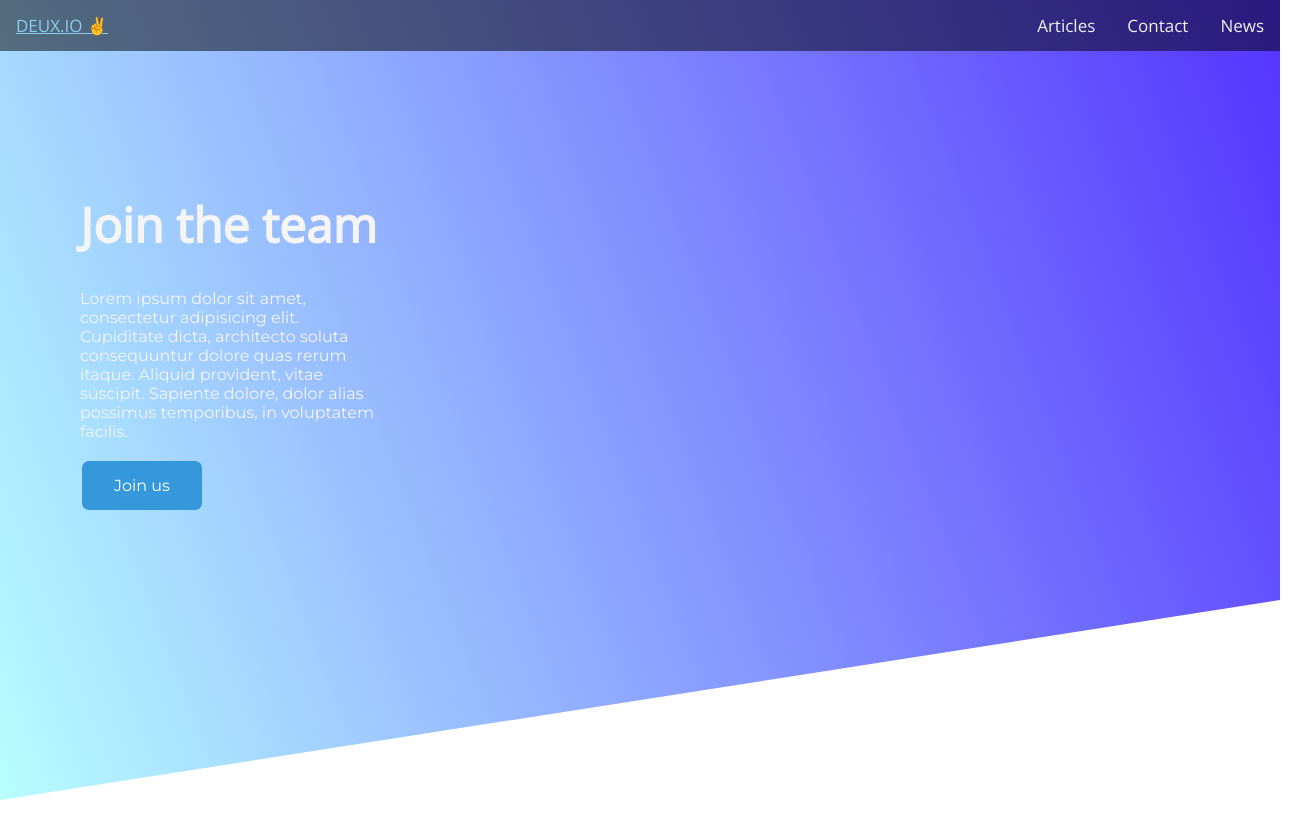
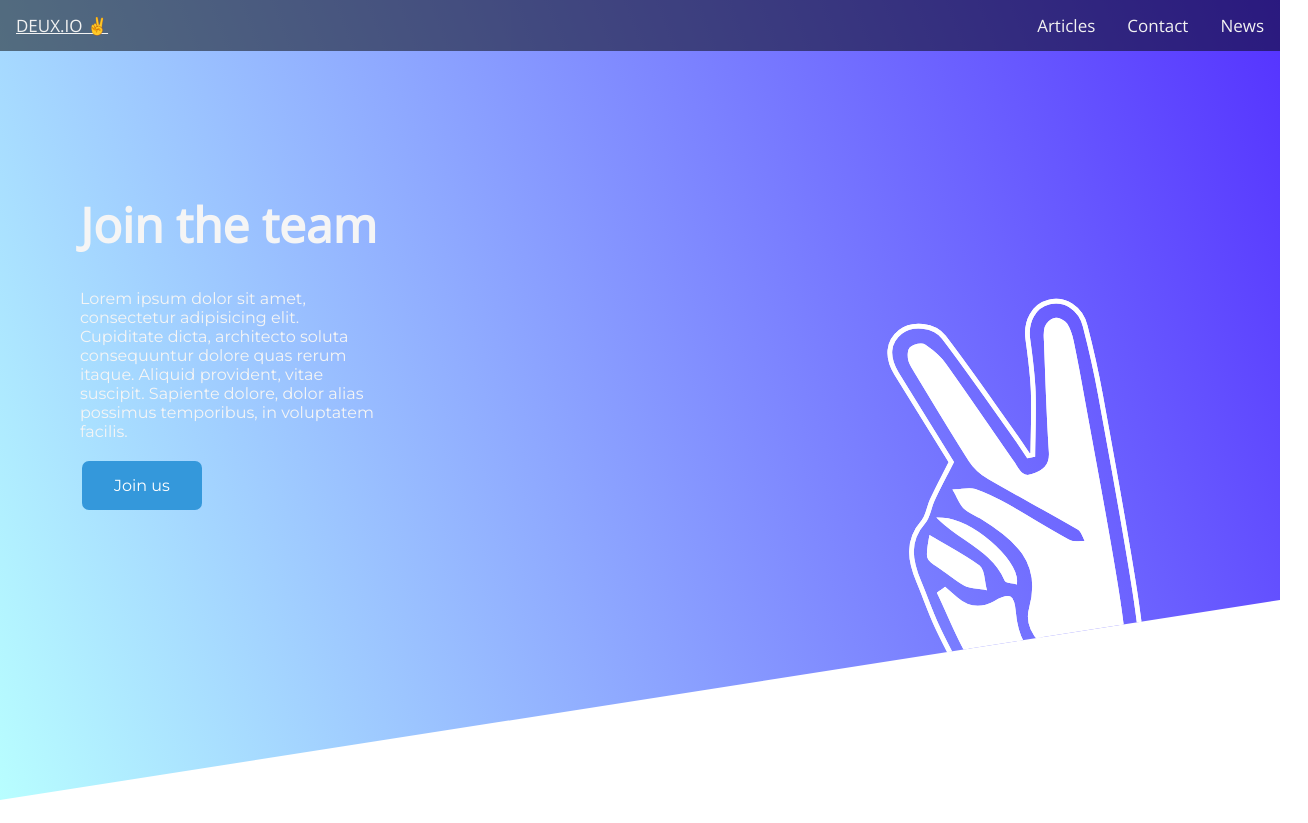
Before and after one commit to Nicolas-vrc/deuxiolove, a plain HTML site: page index.html in a window 1280 px wide. Shown: the top 823 px of the page, 1308 px wide, since content can reach past the window. Drawn offline with nearby package versions, Linux system fonts and the light colour scheme.

Commit message:
logo add

```diff
--- a/index.html
+++ b/index.html
@@ -23,6 +23,7 @@
 		<p>Lorem ipsum dolor sit amet, consectetur adipisicing elit. Cupiditate dicta, architecto soluta consequuntur dolore quas rerum itaque. Aliquid provident, vitae suscipit. Sapiente dolore, dolor alias possimus temporibus, in voluptatem facilis.</p>
 		<button>Join us</button>
 		</div>
+		<img class="logo" src="images/masque.svg" alt="logo">
 	</div>
 <!--MOBILE-->
 	<div class="mobilesection">
--- a/style.css
+++ b/style.css
@@ -84,6 +84,14 @@ button{
 }
 button:hover{
 	 box-shadow: 0 10px 10px 0 rgba(0,0,0,0.24),0 5px 20px 0 rgba(0,0,0,0.19);
+}
+.logo{
+	width: 500px;
+	height: 500px;
+	position: absolute;
+	top:35%;
+	left:60%;
+	transform: rotate(-10deg);
 }
 /*mobile*/
 .mobiletext {
```
Also changed, not shown: images/masque.svg (added).
